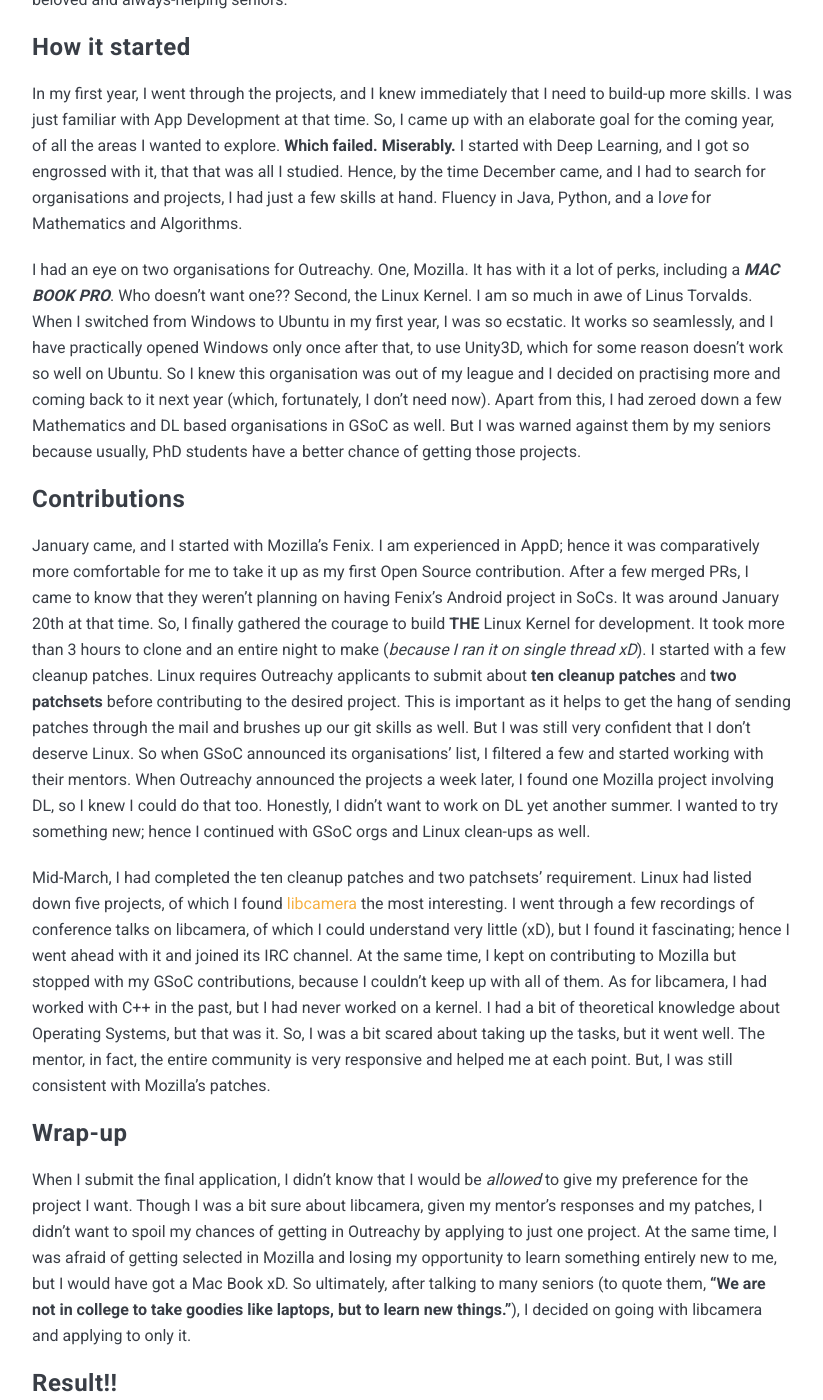
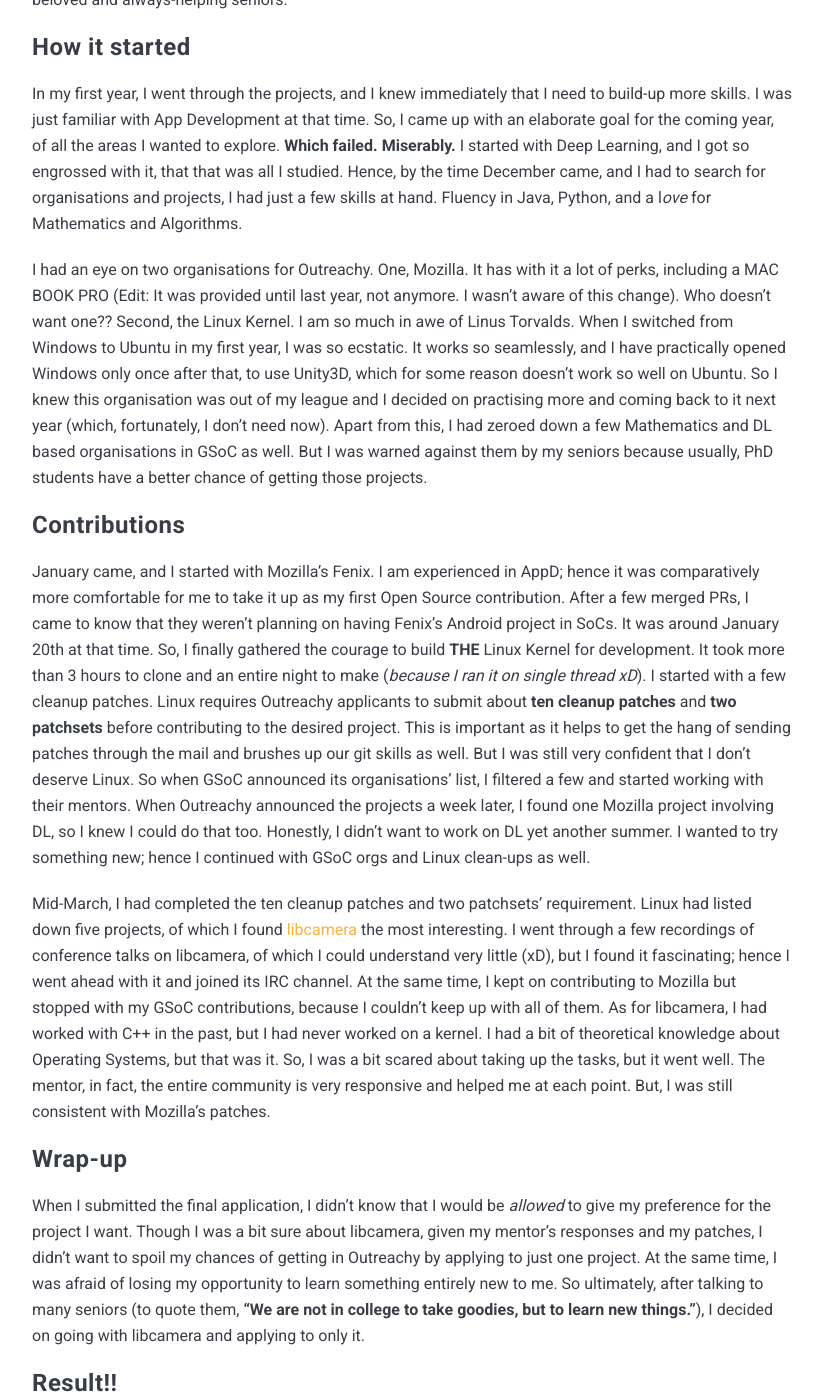
Before and after one commit to KaairaGupta/KaairaGupta.github.io, a Jekyll site: the page built from _posts/2020-05-11-experience-of-applying-to-outreachy.markdown, in a window 1280 px wide and 1400 px high, scrolled down 1310 px. Shown: the whole window, without its empty margins (228-1051 px from the left). Built offline with Jekyll 4.4.1, drawn with Linux system fonts in a browser that asks for light colours; nearby versions of some CDN libraries; comment, search, counter and statistics services are not loaded.

Commit message:
minor changes

```diff
--- a/_posts/2020-05-11-experience-of-applying-to-outreachy.markdown
+++ b/_posts/2020-05-11-experience-of-applying-to-outreachy.markdown
@@ -12,7 +12,7 @@
 
 In my first year, I went through the projects, and I knew immediately that I need to build-up more skills. I was just familiar with App Development at that time. So, I came up with an elaborate goal for the coming year, of all the areas I wanted to explore. __Which failed. Miserably.__ I started with Deep Learning, and I got so engrossed with it, that that was all I studied. Hence, by the time December came, and I had to search for organisations and projects, I had just a few skills at hand. Fluency in Java, Python, and a l*ove* for Mathematics and Algorithms.
 
-I had an eye on two organisations for Outreachy. One, Mozilla. It has with it a lot of perks, including a ___MAC BOOK PRO___. Who doesn't want one?? Second, the Linux Kernel. I am so much in awe of Linus Torvalds. When I switched from Windows to Ubuntu in my first year, I was so ecstatic. It works so seamlessly, and I have practically opened Windows only once after that, to use Unity3D, which for some reason doesn't work so well on Ubuntu. So I knew this organisation was out of my league and I decided on practising more and coming back to it next year (which, fortunately, I don't need now). Apart from this, I had zeroed down a few Mathematics and DL based organisations in GSoC as well. But I was warned against them by my seniors because usually, PhD students have a better chance of getting those projects.
+I had an eye on two organisations for Outreachy. One, Mozilla. It has with it a lot of perks, including a MAC BOOK PRO (Edit: It was provided until last year, not anymore. I wasn't aware of this change). Who doesn't want one?? Second, the Linux Kernel. I am so much in awe of Linus Torvalds. When I switched from Windows to Ubuntu in my first year, I was so ecstatic. It works so seamlessly, and I have practically opened Windows only once after that, to use Unity3D, which for some reason doesn't work so well on Ubuntu. So I knew this organisation was out of my league and I decided on practising more and coming back to it next year (which, fortunately, I don't need now). Apart from this, I had zeroed down a few Mathematics and DL based organisations in GSoC as well. But I was warned against them by my seniors because usually, PhD students have a better chance of getting those projects.
 
 ### Contributions
 
@@ -22,7 +22,7 @@
 
 ### Wrap-up
 
-When I submit the final application, I didn't know that I would be *allowed* to give my preference for the project I want. Though I was a bit sure about libcamera, given my mentor's responses and my patches, I didn't want to spoil my chances of getting in Outreachy by applying to just one project. At the same time, I was afraid of getting selected in Mozilla and losing my opportunity to learn something entirely new to me, but I would have got a Mac Book xD. So ultimately, after talking to many seniors (to quote them, __"We are not in college to take goodies like laptops, but to learn new things."__), I decided on going with libcamera and applying to only it.
+When I submitted the final application, I didn't know that I would be *allowed* to give my preference for the project I want. Though I was a bit sure about libcamera, given my mentor's responses and my patches, I didn't want to spoil my chances of getting in Outreachy by applying to just one project. At the same time, I was afraid of losing my opportunity to learn something entirely new to me. So ultimately, after talking to many seniors (to quote them, __"We are not in college to take goodies, but to learn new things."__), I decided on going with libcamera and applying to only it.
 
 ### Result!!
 
```
